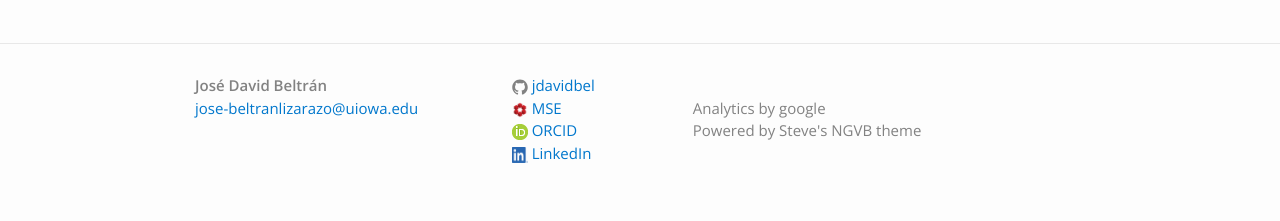
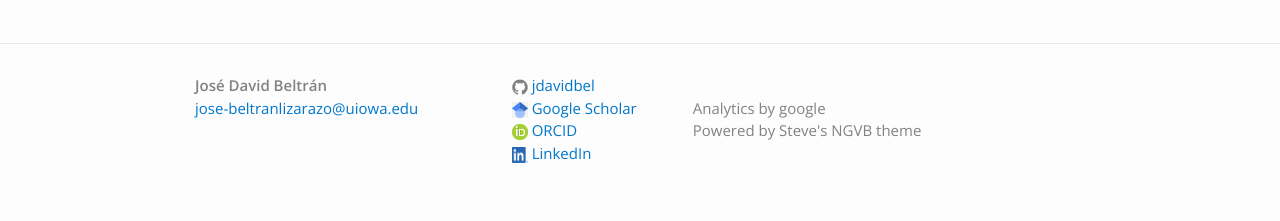
Before and after one commit to jdavidbel/jdavidbel.github.io, a Jekyll site: the page built from index.md, in a window 1280 px wide. Shown: the part 760-981 px from the top of the page. Built offline with Jekyll 4.4.1, drawn with Linux system fonts in a browser that asks for light colours.

Commit message:
Logo google scholar
Removing the MSE to introduce google scholar

```diff
--- a/_includes/footer.html
+++ b/_includes/footer.html
@@ -47,11 +47,11 @@
 
           {% if site.orcid_username %}
           <li>
-            <a href="https://math.stackexchange.com/users/790876/j-david-beltran?tab=profile">
+            <a href="https://scholar.google.com/citations?user=MBun2SQAAAAJ&hl=en&oi=sra">
               <span class="icon  icon--twitter">
-               <img src= "/images/math-logo.png" width="16" height="16" allowfullscreen="true" frameborder="0"></img>             </span>
+               <img src= "/images/googlescholarlogo.png" width="16" height="16" allowfullscreen="true" frameborder="0"></img>             </span>
 
-              <span class="username">MSE</span>
+              <span class="username">Google Scholar</span>
             </a>
           </li>
 
```
Also changed, not shown: images/googlescholarlogo.png (added).
